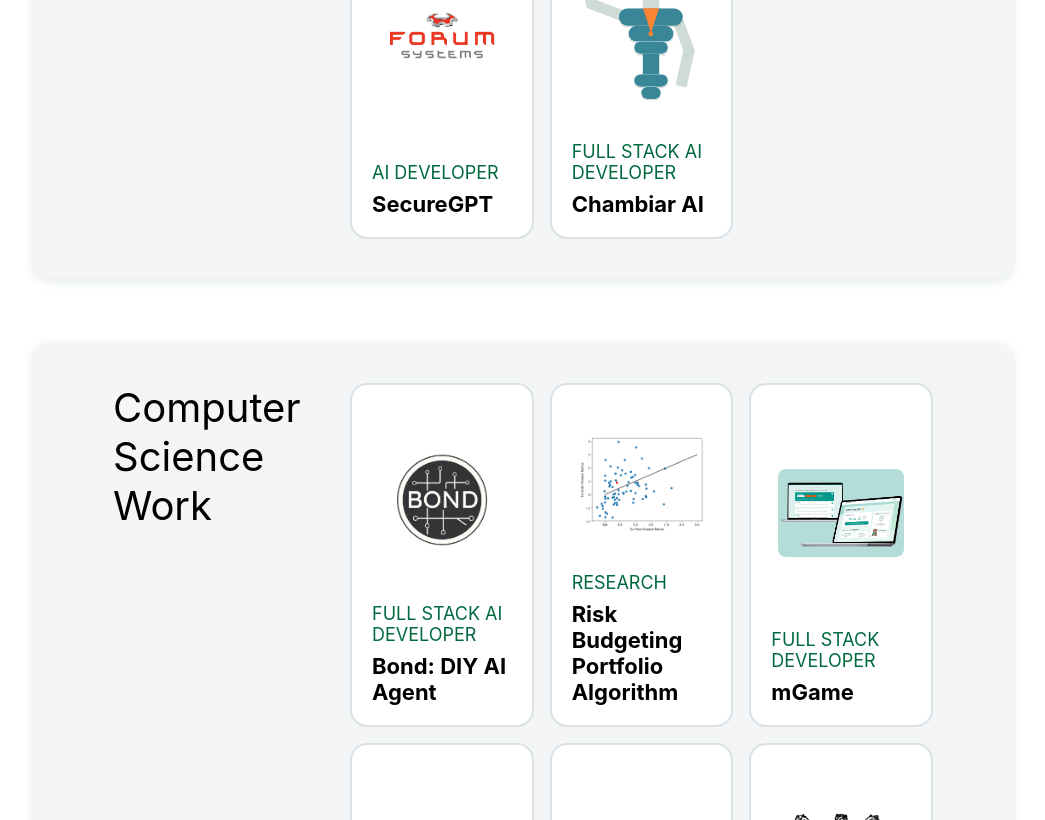
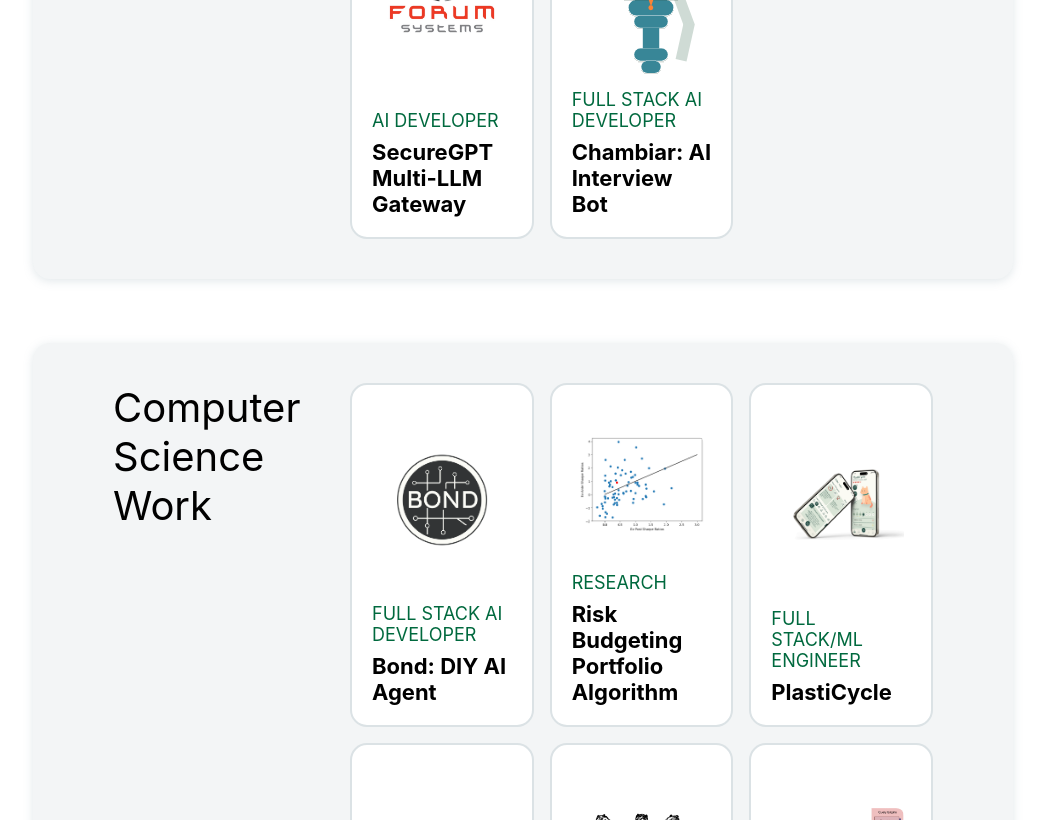
Before and after one commit to Mace1059/jackmacy, a React (Vite) app: page / in a window 1280 px wide. Shown: the part 1980-2800 px from the top of the page, without its empty margins (117-1162 px from the left). Built offline with nearby package versions, Linux system fonts and the light colour scheme.

Commit message:
minor verbiage updates

```diff
--- a/src/pages/AboutPage.tsx
+++ b/src/pages/AboutPage.tsx
@@ -17,7 +17,7 @@
             My name is Jack Macy, I'm 22 years old and grew up in Westwood,
             Massachusetts. I'm a recent graduate from Dartmouth College with a
             double major in Computer Science and Economics modified with
-            Mathematics. During my undergraduate, I was a full time Full-Stack Developer
+            Mathematics. During my undergraduate, I was a full time Full Stack Developer
             for Dartmouth's Applied Learning and Innovation (DALI) Lab and
             President of Dartmouth's Sigma Nu Fraternity. I was also actively involved in Dartmouth First Year Trips (FTY) as
             both a Trip Leader and a volunteer at the Moosilauke Ravine Lodge as
@@ -38,9 +38,9 @@
             engineering, full stack engineering, and economic modeling. I have a
             strong background in Python, Java, React Typescript, PyTorch, Git,
             backend support, and Excel. I have taken advanced Computer Science classes such as
-            Randomized Algorithms and Operating Systems, and I sought to modify my Economic major with Mathematics for a
-            better quantitative background. Thus, I have accelerated multivariable calculus, probability, linear algebra, mathematical finance, and combinatorics in my toolbelt.
-            I am currently looking for a full-time job and would be grateful to discuss my qualifications further.
+            Randomized Algorithms and Operating Systems and sought to modify my Economic major with Mathematics for a
+            better quantitative background. Thus, I have accelerated a multivariable calculus, probability, linear algebra, mathematical finance,
+            and combinatorics background in my toolbelt. I am currently looking for a full time job and would be grateful to discuss my qualifications further.
           </p>
           <p style={{ marginTop: "10rem" }}>
             Please feel free to check out my <a href={"https://drive.google.com/file/d/1xy2tZYP352A0zsIK8n7ziZMD7sJOYHDK/view?usp=sharing"} target="_blank" style={{color: "#00693e", fontWeight: "bold"}}>resume</a> and
--- a/src/pages/HomePage.tsx
+++ b/src/pages/HomePage.tsx
@@ -40,8 +40,8 @@
             {`Jack Macy`}
           </div>
           <div style={{ fontSize: "50px", marginTop: "4rem" }}>
-            I'm a recent graduate from <span style={{ color: "#00693e", fontWeight: "bold", fontFamily: "DartmouthRuzicka,Georgia,serif" }}>Dartmouth College</span> with degrees in
-            <span style={{ fontWeight: "bold" }}> Computer Science</span> and
+            I'm a recent graduate from <span style={{ color: "#00693e", fontWeight: "bold", fontFamily: "DartmouthRuzicka,Georgia,serif" }}>Dartmouth College</span> with a B.A in
+            <span style={{ fontWeight: "bold" }}> Computer Science</span> and a B.A.
             <span style={{ fontWeight: "bold" }}> Economics + Mathematics</span>
           </div>
         </div>
@@ -63,8 +63,8 @@
         </div>
 
         <WorkSection title="Internships">
-          <WorkItem image={<img src={forumsys}></img>} title="SecureGPT" role="AI Developer"
-            description="Worked the SecureGPT LLM gateway, an application allowing for safe and secure interactions with an LLM through data obfuscation. Added excel functionality through the creation of a code self-execution framework leveraging python libraries like pandas and scikit. Utilizes a dual-model preprocessor for nonnumeric data and a Chain of Thought model for data analysis. Responsible for mentoring other interns and attending daily team meetings. Created by Quantum Gears at Forum Systems."
+          <WorkItem image={<img src={forumsys}></img>} title="SecureGPT Multi-LLM Gateway" role="AI Developer"
+            description="Worked on the SecureGPT Multi-LLM Gateway, an application allowing for safe and secure interactions with an LLM through data obfuscation. Added excel functionality through the creation of a code self-execution framework leveraging python libraries like pandas and scikit. Utilizes a dual-model preprocessor for nonnumeric data and a Chain of Thought model for data analysis. Responsible for mentoring other interns and attending daily team meetings. Created by Quantum Gears at Forum Systems."
             accomplishments={[
               "Spearheaded a chain-of-thought architecture for statistical analysis within Excel sheets, improving a gpt-4 baseline by 11%",
               "Pitched and designed an efficient dual-embedding file preprocessor, decreasing company-wide testing times by 93%",
@@ -76,7 +76,7 @@
               "https://hbr.org/2024/08/how-one-major-healthcare-firm-became-the-leader-in-innovative-ai-use?ab=HP-hero-featured-image-1",
             ]}
           />
-          <WorkItem image={<img src={chambiar}></img>} title="Chambiar AI" role="Full Stack AI Developer"
+          <WorkItem image={<img src={chambiar}></img>} title="Chambiar: AI Interview Bot" role="Full Stack AI Developer"
             description="Chambiar is a web application that allows underprivileged communities access AI interview video and audio bots for practice and career preparation. It scrapes the web for job postings and relevant news. Utilized Elevenlabs for audio generation, and Llama-2 for seamless UI
 navigation. Built with a React Typescript frontend, Flask backend, and MongoDB database. Hired as a freelance developer to build a functional MVP in 5 months."
             accomplishments={[
@@ -121,23 +121,6 @@
             ]}
             links={[
               "https://github.com/Mace1059/SushiTuesday"
-            ]}
-          />
-
-          <WorkItem
-            image={<img src={mgame} alt="mGame" />}
-            title="mGame"
-            role="Full Stack Developer"
-            description="A React Typescript + Firebase DALI application designed to help connect patients with their providers during their path to recovery. Characterized by a simple UI and easy-to-follow metrics calculated through a weekly check-up. Deployed and shipped to partners in May 2023. Created in partnership with the Dartmouth Hitchcock Medical Center."
-            accomplishments={[
-              "Firebase backend integration",
-              "UI Typescript overhaul",
-              "Deployed and shipped to partners in May 2023",
-            ]}
-            av="Updated repository no longer accessible due to change in ownership. Code tour available."
-            links={[
-              "https://github.com/dali-lab/mgame-frontend",
-              "https://github.com/dali-lab/mgame-backend"
             ]}
           />
 
@@ -226,6 +209,24 @@
               "https://drive.google.com/drive/folders/1M1K6YRsj0fLEpHaTSZS6R8nEHRnRFmMh?usp=drive_link"
             ]}
           />
+
+          <WorkItem
+            image={<img src={mgame} alt="mGame" />}
+            title="mGame"
+            role="Full Stack Developer"
+            description="A React Typescript + Firebase DALI application designed to help connect patients with their providers during their path to recovery. Characterized by a simple UI and easy-to-follow metrics calculated through a weekly check-up. Deployed and shipped to partners in May 2023. Created in partnership with the Dartmouth Hitchcock Medical Center."
+            accomplishments={[
+              "Firebase backend integration",
+              "UI Typescript overhaul",
+              "Deployed and shipped to partners in May 2023",
+            ]}
+            av="Updated repository no longer accessible due to change in ownership. Code tour available."
+            links={[
+              "https://github.com/dali-lab/mgame-frontend",
+              "https://github.com/dali-lab/mgame-backend"
+            ]}
+          />
+
           <WorkItem image={<img src={comingsoon}></img>} title="BrackIt!" role="Full Stack Developer" description="An educational tournament game that keeps students engaged for longer. Coming Soon!"></WorkItem>
 
           <WorkItem image={<img src={logo}></img>} title="Personal Website" role="Full Stack Developer" description="Welcome!"
```
